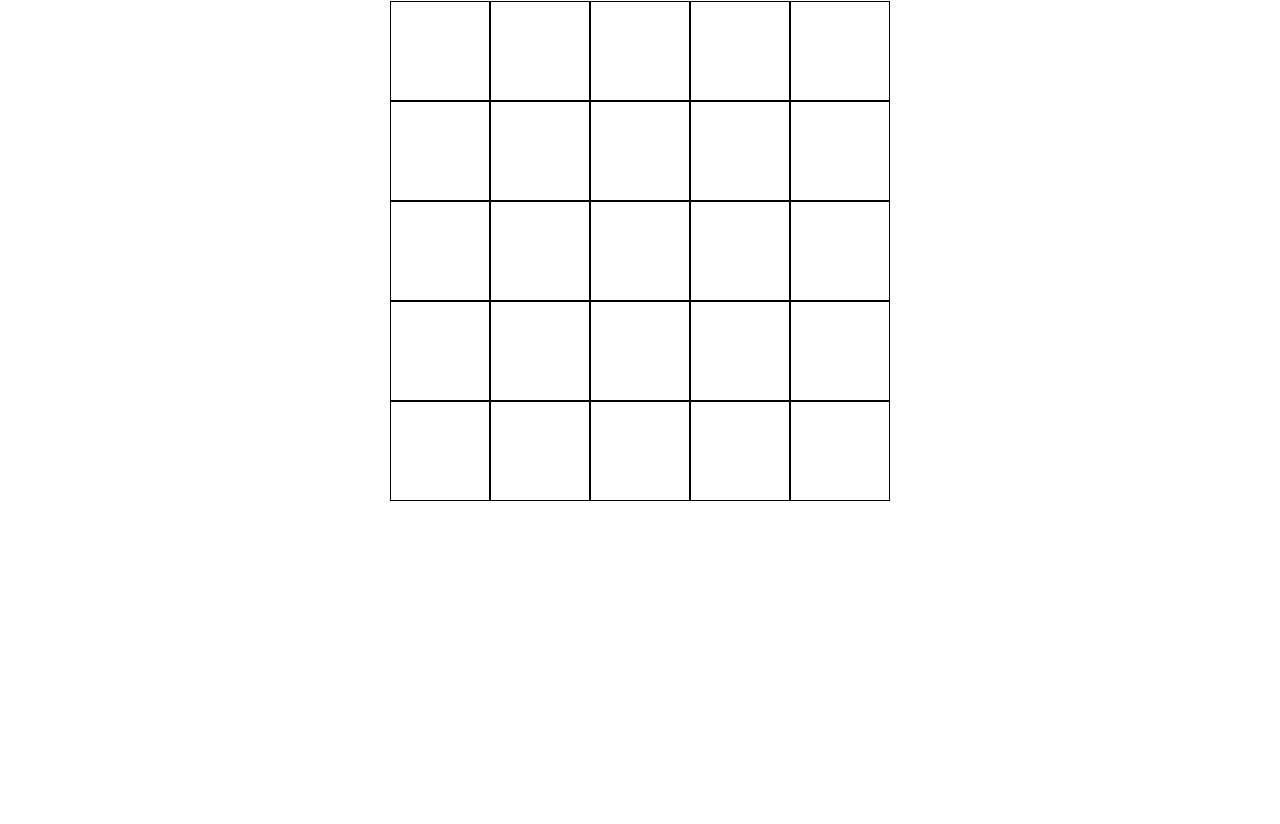
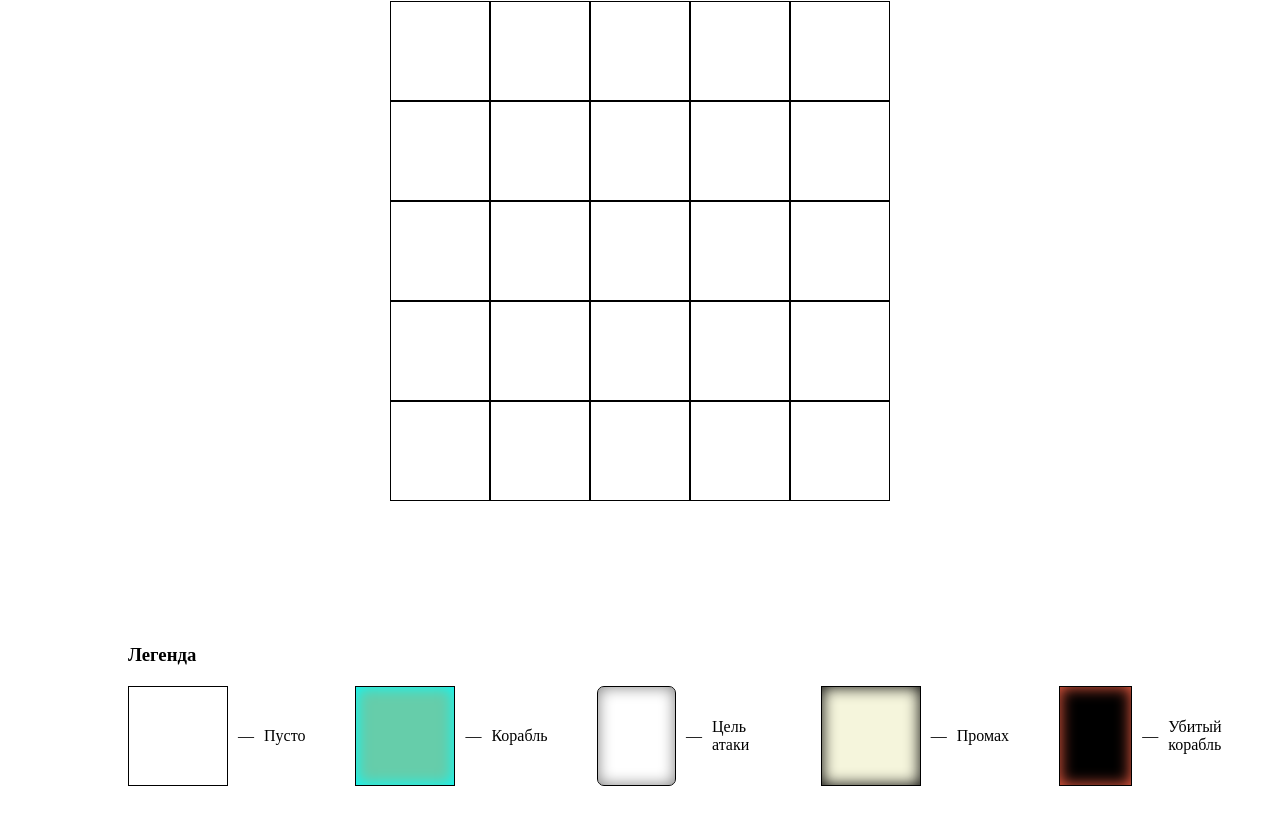
Before and after one commit to summerlightningman/dsr-l4-sea-battle-hooks, a React app: page / in a window 1280 px wide. Shown: the part 192-1016 px from the top of the page. Before the commit the page ends 800 px from the top, so only its background shows below. Built offline with nearby package versions, Linux system fonts and the light colour scheme; the HTML template or start-up script is replaced by a standard one.

Commit message:
added footer component

```diff
--- a/src/classes/app-initial-state.ts
+++ b/src/classes/app-initial-state.ts
@@ -3,7 +3,7 @@ import Player from "./player";
 import {AppState} from "../types/app";
 import GameController from "./game-controller";
 
-export class AppInitialState implements AppState {
+class AppInitialState implements AppState {
     gameController: GameController;
     players: Record<PlayerNum, Player>;
 
@@ -15,3 +15,5 @@ export class AppInitialState implements AppState {
         this.gameController = new GameController(this.players[PlayerNum.ONE]);
     }
 }
+
+export default AppInitialState
--- a/src/components/app.tsx
+++ b/src/components/app.tsx
@@ -1,19 +1,18 @@
 import React, {Component} from 'react'
-
-import {AppProps, AppState} from '../types/app';
-
-import {PlayerNum} from '../types/common';
-import {AppInitialState} from '../classes/app-initial-state';
-import GameController from '../classes/game-controller';
 
 import GameInfo from './game-info';
 import Board from './board';
-
-
+import Footer from "./footer";
 import ConfirmationScreen from "./confirmation-screen";
 import ActionButton from "./action-button";
+
+import {AppProps, AppState} from '../types/app';
+import {PlayerNum} from '../types/common';
 import {CellType} from "../types/cell";
 import {GameStage} from "../types/game-controller";
+
+import AppInitialState from '../classes/app-initial-state';
+import GameController from '../classes/game-controller';
 import Player from "../classes/player";
 
 import '../styles/app.css';
@@ -150,6 +149,7 @@ class App extends Component<AppProps, AppState> {
                         ? confirmationScreen
                         : gameBoards
                 }
+                <Footer/>
             </main>
         )
     }
--- /dev/null
+++ b/src/components/footer.tsx
@@ -0,0 +1,45 @@
+import {Component} from "react";
+import {CellType} from "../types/cell";
+
+import '../styles/footer.css';
+import Cell from "./cell";
+import {FooterProps} from "../types/footer";
+
+class Footer extends Component<FooterProps> {
+    cellDescriptions: [CellType, string][]
+
+    constructor(props: FooterProps) {
+        super(props);
+
+        this.cellDescriptions = [
+            [CellType.EMPTY, 'Пусто'],
+            [CellType.HAS_SHIP, 'Корабль'],
+            [CellType.ATTACKED, 'Цель атаки'],
+            [CellType.MISSED, 'Промах'],
+            [CellType.KILLED, 'Убитый корабль']
+        ]
+    }
+
+    render() {
+        const doNothing = () => {
+        };
+
+
+        return <footer className="footer">
+            <h3>Легенда</h3>
+            <div className="cell-container">
+                {
+                    this.cellDescriptions.map(([type, description], idx) =>
+                        <div className="cell-container__item" key={idx}>
+                            <Cell cellState={type} onCellClick={doNothing}/>
+                            <span>&mdash;</span>
+                            <span className="cell-container__description">{description}</span>
+                        </div>
+                    )
+                }
+            </div>
+        </footer>
+    }
+}
+
+export default Footer;
--- /dev/null
+++ b/src/styles/footer.css
@@ -0,0 +1,24 @@
+.footer {
+    padding: 10%;
+    display: flex;
+    flex-direction: column;
+}
+
+.cell-container {
+    width: 100%;
+    padding: 20px 0;
+    display: flex;
+    justify-content: flex-start;
+}
+
+.cell-container__item {
+    display: flex;
+    flex-direction: row;
+    align-items: center;
+    justify-content: space-around;
+    margin-right: 40px;
+}
+
+.cell-container__item > * {
+    margin-right: 10px;
+}
--- /dev/null
+++ b/src/types/footer.ts
@@ -0,0 +1,3 @@
+export interface FooterProps {
+
+}
```
